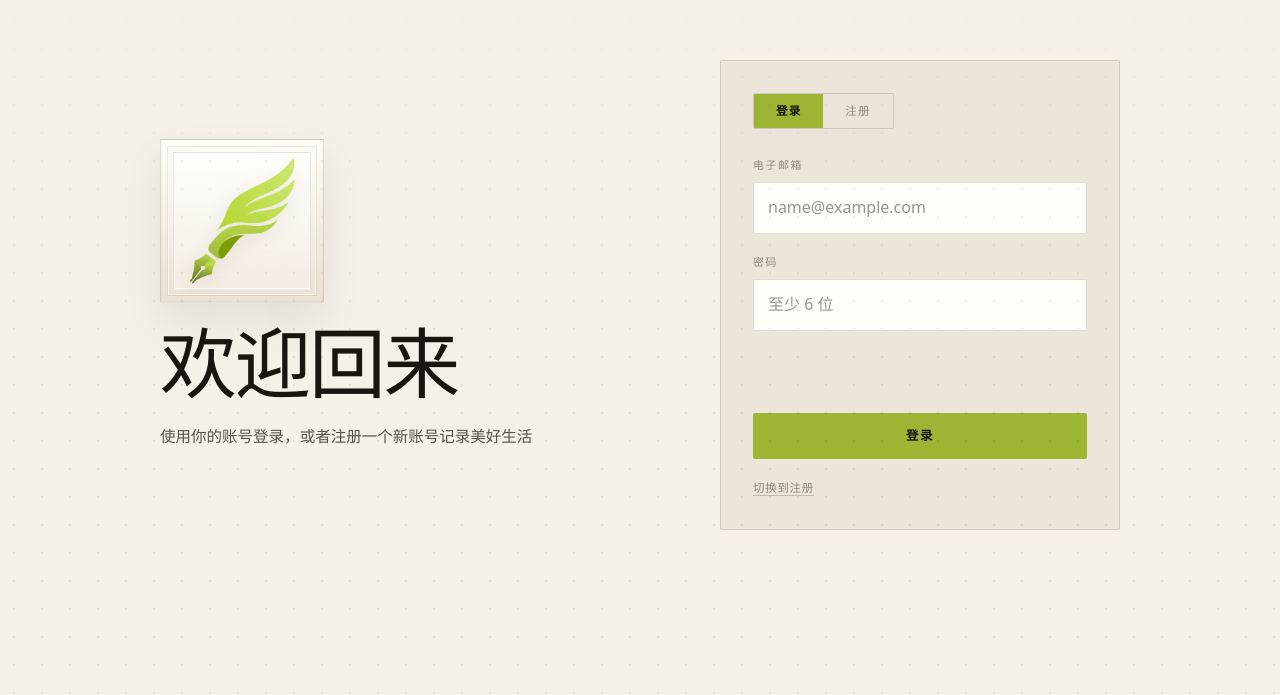
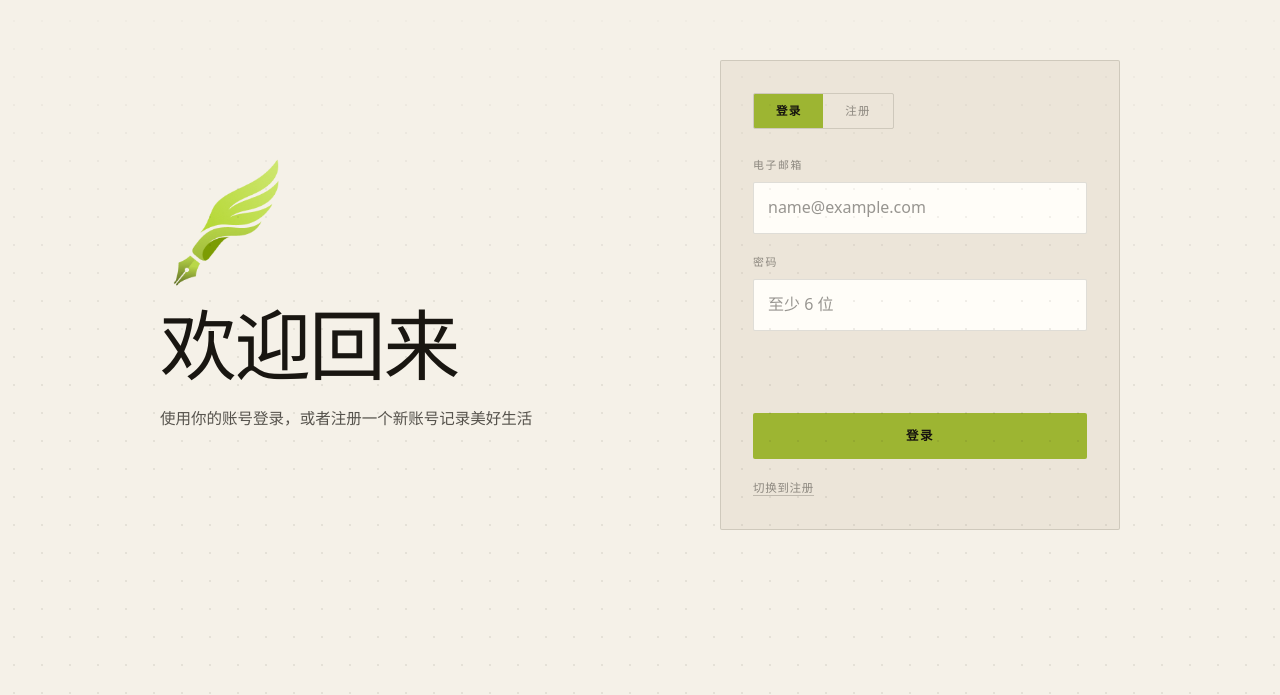
Before and after one commit to MIR-RR/Record, a React (Vite) app: page /Record/ in a window 1280 px wide. Shown: the part 105-800 px from the top of the page. Built offline with nearby package versions, Linux system fonts and the light colour scheme.

Commit message:
fix: simplify auth logo presentation

```diff
--- a/src/components/AuthCard.jsx
+++ b/src/components/AuthCard.jsx
@@ -100,8 +100,6 @@ export default function AuthCard() {
   return (
     <section className="auth-page">
       <div className="auth-page__rail">
-        <div className="auth-page__logo-frame" aria-hidden="true">
-          <div className="auth-page__logo-frame-inner">
         <img
           className="auth-page__logo"
           src={logoImage}
@@ -109,8 +107,6 @@ export default function AuthCard() {
           width="132"
           height="132"
         />
-          </div>
-        </div>
         <h1 className="auth-page__title">{currentMode.headline}</h1>
         <p className="auth-page__copy">{currentMode.helper}</p>
       </div>
--- a/src/styles/app.css
+++ b/src/styles/app.css
@@ -144,79 +144,12 @@ textarea {
   max-width: 460px;
 }
 
-.auth-page__logo-frame {
-  position: relative;
-  width: 164px;
-  height: 164px;
-  display: grid;
-  place-items: center;
-  margin-bottom: 24px;
-  padding: 12px;
-  background:
-    linear-gradient(180deg, rgba(255, 253, 248, 0.96), rgba(232, 224, 210, 0.9)),
-    radial-gradient(circle at top left, rgba(255, 255, 255, 0.7), transparent 58%);
-  border: 1px solid rgba(70, 56, 38, 0.14);
-  box-shadow:
-    0 18px 36px rgba(41, 31, 16, 0.08),
-    inset 0 1px 0 rgba(255, 255, 255, 0.75),
-    inset 0 0 0 1px rgba(108, 88, 60, 0.05);
-}
-
-.auth-page__logo-frame::before,
-.auth-page__logo-frame::after {
-  content: "";
-  position: absolute;
-  inset: 0;
-  pointer-events: none;
-}
-
-.auth-page__logo-frame::before {
-  inset: 6px;
-  border: 1px solid rgba(76, 61, 39, 0.1);
-  box-shadow: inset 0 0 0 1px rgba(255, 250, 241, 0.74);
-}
-
-.auth-page__logo-frame::after {
-  inset: -8px 10px 10px -10px;
-  z-index: -1;
-  background:
-    linear-gradient(135deg, rgba(230, 222, 208, 0.9), rgba(245, 239, 229, 0.4)),
-    repeating-linear-gradient(
-      0deg,
-      rgba(78, 62, 40, 0.03) 0,
-      rgba(78, 62, 40, 0.03) 1px,
-      transparent 1px,
-      transparent 10px
-    );
-  border: 1px solid rgba(72, 58, 37, 0.08);
-  transform: rotate(-2.6deg);
-  box-shadow: 0 12px 28px rgba(39, 30, 18, 0.08);
-}
-
-.auth-page__logo-frame-inner {
-  width: 100%;
-  height: 100%;
-  display: grid;
-  place-items: center;
-  background:
-    linear-gradient(180deg, rgba(255, 254, 251, 0.96), rgba(244, 238, 228, 0.88)),
-    repeating-linear-gradient(
-      90deg,
-      rgba(109, 88, 58, 0.02) 0,
-      rgba(109, 88, 58, 0.02) 1px,
-      transparent 1px,
-      transparent 14px
-    );
-  border: 1px solid rgba(70, 56, 38, 0.08);
-  box-shadow: inset 0 0 0 1px rgba(255, 255, 255, 0.68);
-}
-
 .auth-page__logo {
   width: 132px;
   height: 132px;
   display: block;
+  margin-bottom: 20px;
   object-fit: contain;
-  filter: drop-shadow(0 6px 10px rgba(40, 30, 16, 0.08));
 }
 
 .auth-page__eyebrow {
```
Also changed, not shown: 5 other files (tests, documents, lock files or other folders). Lines whose indentation alone changed are shown as unchanged.
